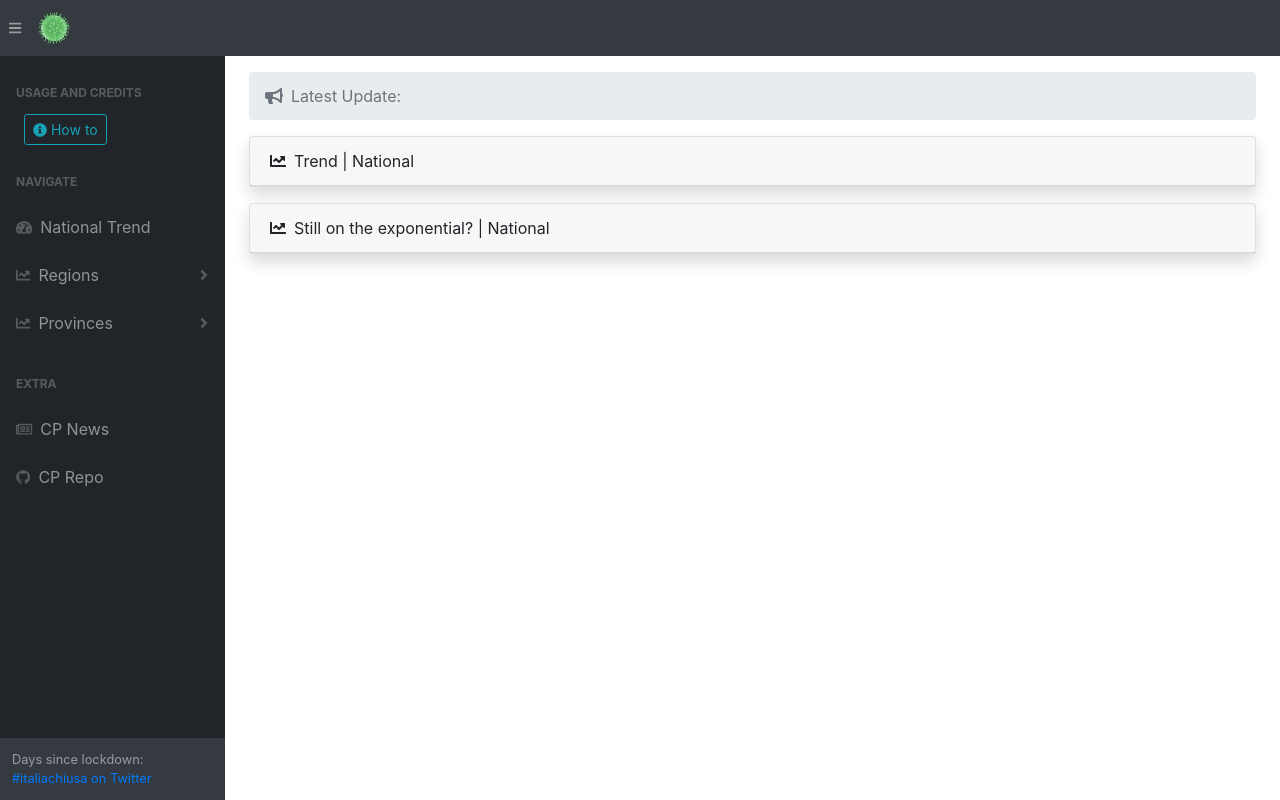
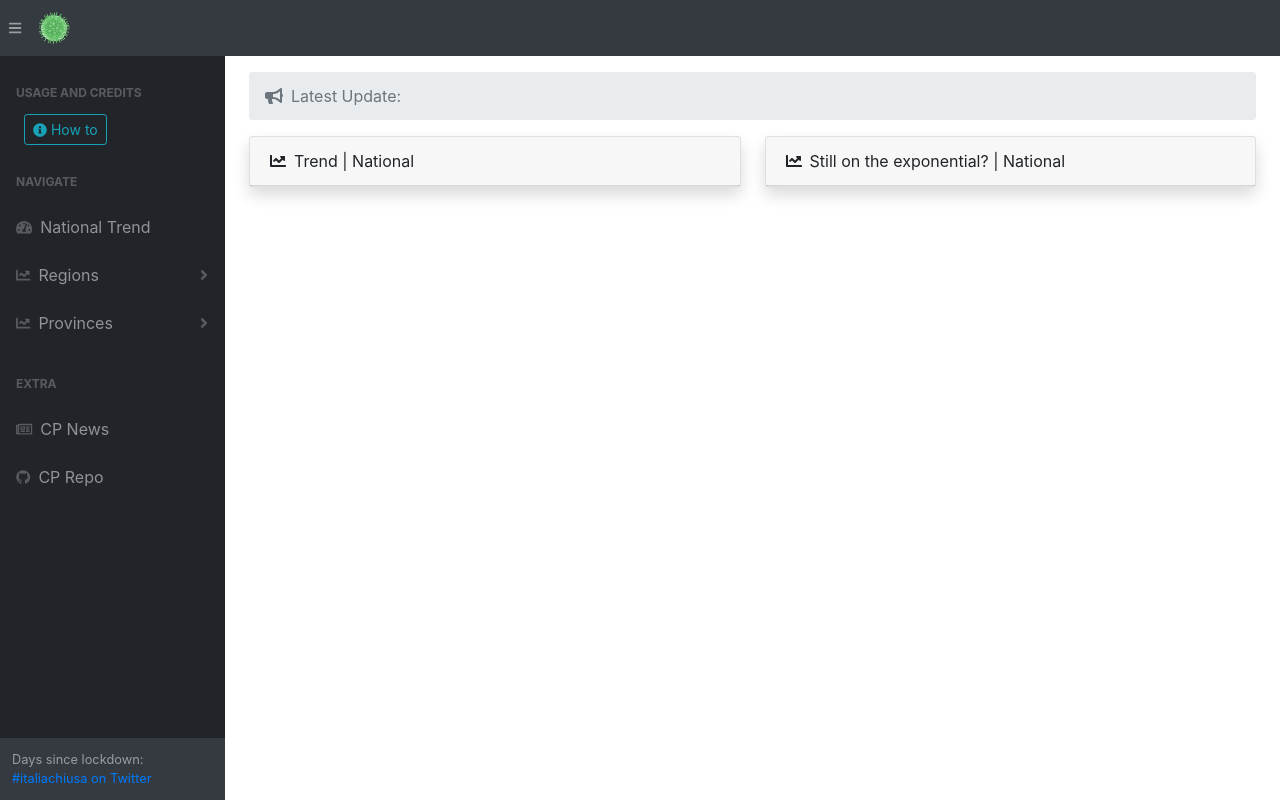
Before and after one commit to fabriziomiano/covidashit, a Flask app: template covidashit/templates/index.html in a window 1280 px wide. Run offline with Flask 2, Linux system fonts and the light colour scheme; the template is opened without the code that fills it, so the values that code supplies are empty; some libraries are stand-ins or nearby versions.

Commit message:
use two-column layout for charts

```diff
--- a/covidashit/static/js/makeChart.js
+++ b/covidashit/static/js/makeChart.js
@@ -85,7 +85,7 @@ $(document).ready(function () {
             plotOptions: {
                 scatter: {
                     marker: {
-                        radius: 5,
+                        radius: 7,
                         states: {
                             hover: {
                                 enabled: true,
@@ -93,7 +93,7 @@ $(document).ready(function () {
                             }
                         }
                     },
-                    lineWidth: 2,
+                    // lineWidth: 2,
                     states: {
                         hover: {
                             marker: {
--- a/covidashit/templates/index.html
+++ b/covidashit/templates/index.html
@@ -225,7 +225,7 @@
 
                 <!-- Chart -->
                 <div class="row">
-                    <div class="col-xl-12">
+                    <div class="col-xl-6">
                         <div class="card border-left-primary shadow mb-3" id="chartCard">
                             <div class="card-header"><i class="fas fa-chart-line mr-2"></i>{{ _("Trend") }} |
                                 {% if territory %}
@@ -244,11 +244,9 @@
                             </script>
                         </div>
                     </div>
-                </div>
 
                 {% if territory not in provinces %}
-                    <div class="row">
-                        <div class="col-xl-12">
+                        <div class="col-xl-6">
                             <div class="card border-left-primary shadow mb-3" id="chartCard">
                                 <div class="card-header"><i class="fas fa-chart-line mr-2"></i>{{ _("Still on the exponential?") }} |
                                     {% if territory %}
@@ -262,8 +260,8 @@
                                 </script>
                             </div>
                         </div>
-                    </div>
                 {% endif %}
+            </div>
 
 
             </div>
```
